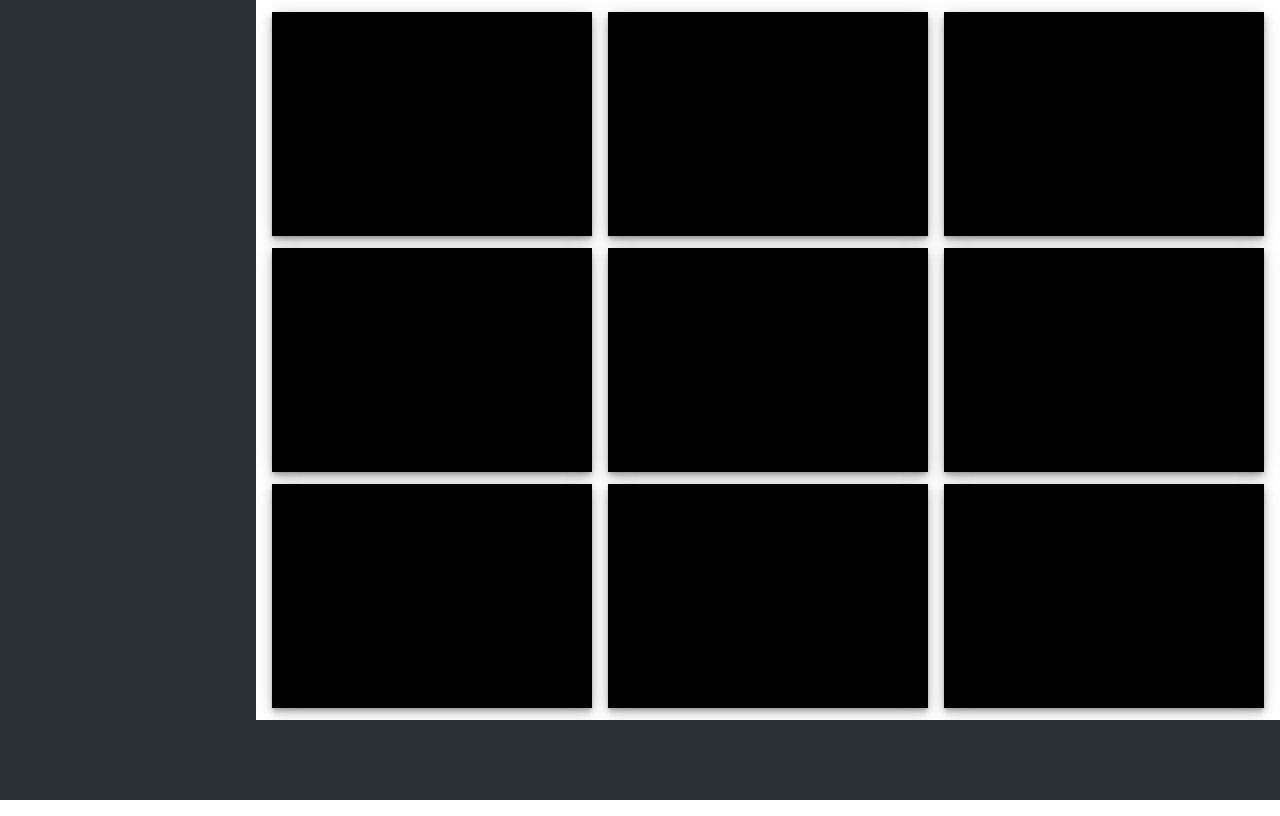
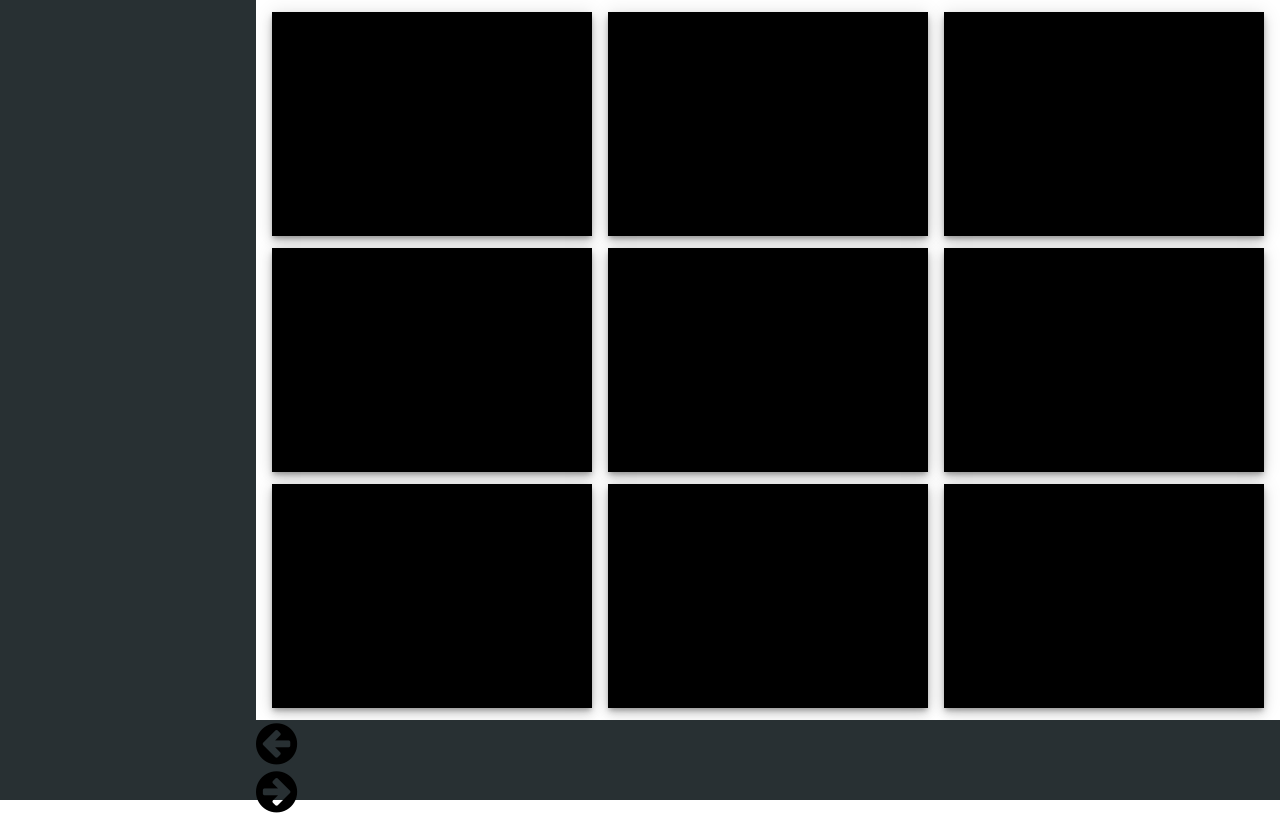
Before and after one commit to r-pluss/crawler_data_display, a website: page app/index.html in a window 1280 px wide. Drawn offline with Linux system fonts and the light colour scheme; files that its build step writes are made by us from their sources.

Commit message:
Update index.html

```diff
--- a/app/index.html
+++ b/app/index.html
@@ -1,7 +1,8 @@
 <!DOCTYPE html>
 <html lang= 'en' ng-app= 'app'>
     <head>
-        <link rel= 'stylesheet' href='./style.css'>
+        <link rel= 'stylesheet' href= './css/vendor/font_awesome_4.6.1/css/font-awesome.min.css'>
+        <link rel= 'stylesheet' href= './css/style.css'>
     </head>
     <body>
         <main data-ng-controller= 'mainController as main'>
```
